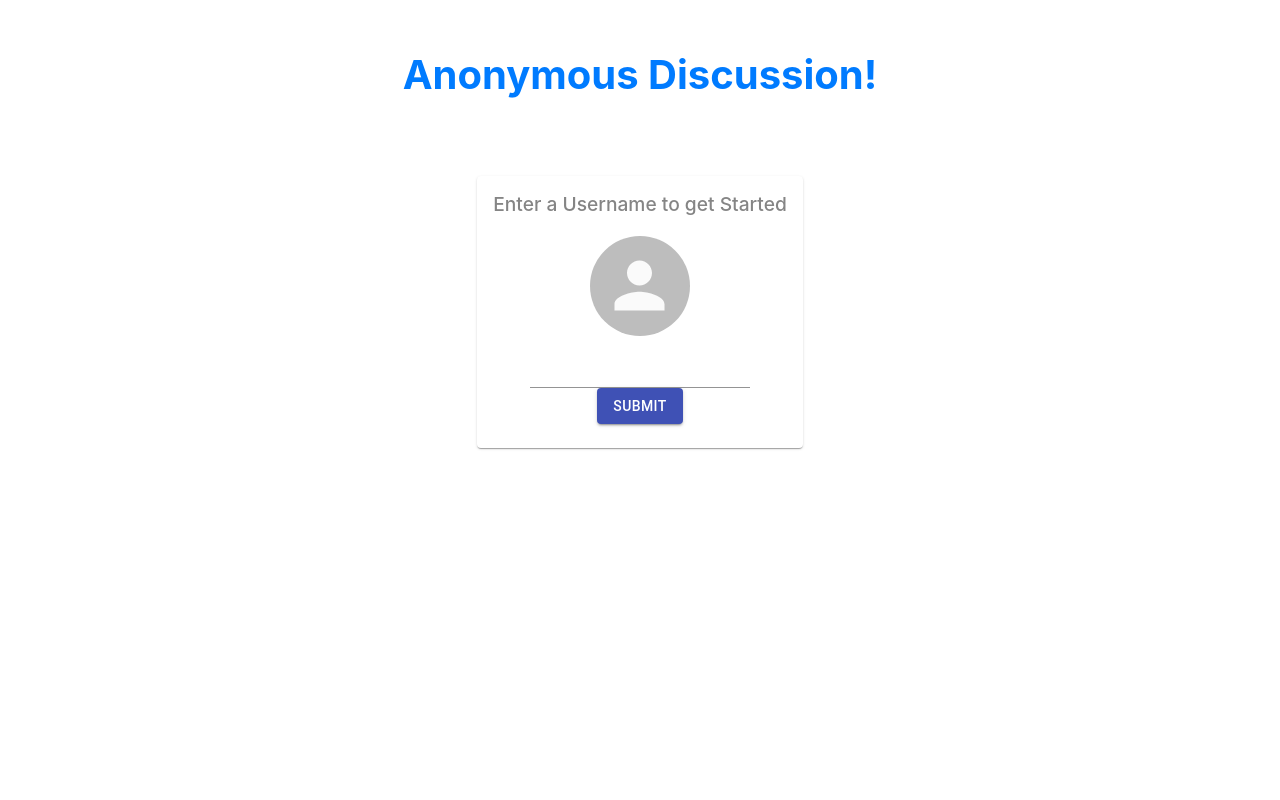
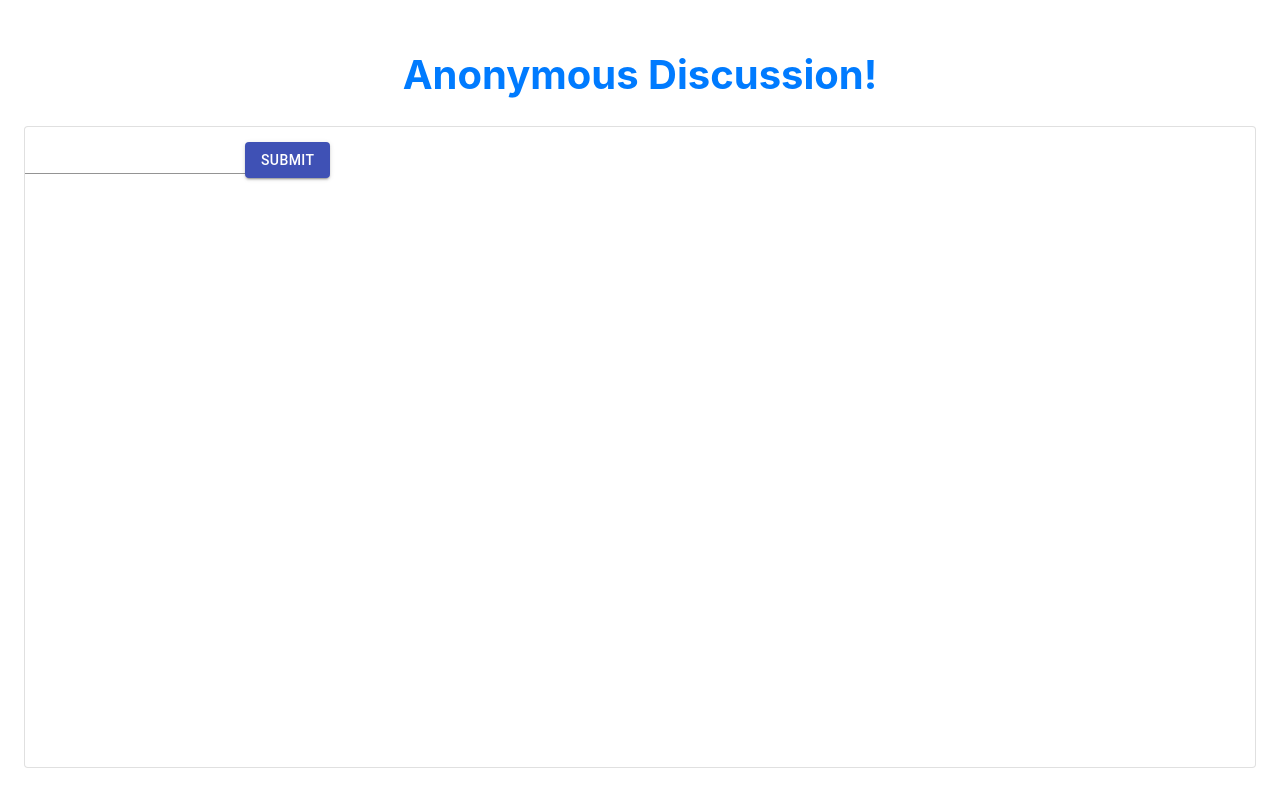
Before and after one commit to DevanshCodes/Anonymous-Discussion-Front, a React (Create React App) app: page /#/1 in a window 1280 px wide. Before the commit this address led to /#/. Built offline with nearby package versions, Linux system fonts and the light colour scheme; no server answers.

Commit message:
Added the Server-Side interactions

```diff
--- a/package.json
+++ b/package.json
@@ -14,7 +14,8 @@
     "react": "^16.13.1",
     "react-dom": "^16.13.1",
     "react-router-dom": "^5.1.2",
-    "react-scripts": "3.4.1"
+    "react-scripts": "3.4.1",
+    "socket.io-client": "^2.3.0"
   },
   "scripts": {
     "start": "react-scripts start",
--- a/src/App.js
+++ b/src/App.js
@@ -1,5 +1,5 @@
 import React from 'react';
-import { BrowserRouter, Route, Switch,HashRouter } from "react-router-dom";
+import {Route, Switch,HashRouter } from "react-router-dom";
 import home from "./home/home"
 import discussion from "./discussion/discussion"
 import './App.css';
--- a/src/discussion/discussion.js
+++ b/src/discussion/discussion.js
@@ -1,12 +1,15 @@
 import React, { Component } from "react";
 import "./discussion.scss";
-import { Card, CardContent, Paper, Container, Avatar, TextField, Button, Input } from '@material-ui/core';
-
+import socketIOClient from "socket.io-client";
+import { Paper, Container, Button, Input } from '@material-ui/core';
+var socket;
 class Discussion extends Component {
     constructor(props) {
         super(props);
         this.state = {
+            endpoint: "http://localhost:4000",
             message: '',
+            socket: '',
             messages: [
                 {
                     username: '',
@@ -15,9 +18,19 @@ class Discussion extends Component {
             ],
 
         };
+        socket = socketIOClient(this.state.endpoint)
         this.handleChange = this.handleChange.bind(this);
         this.handleSubmit = this.handleSubmit.bind(this);
 
+    }
+
+    componentDidMount() {
+        fetch('http://localhost:4000/api/chats')
+            .then(response => response.json())
+            .then((data) => {
+                console.log(data);
+                this.setState({ messages: data })
+            });
     }
 
     handleChange(event) {
@@ -25,7 +38,9 @@ class Discussion extends Component {
     }
 
     handleSubmit(event) {
-        const tmessages = this.state.messages;
+        var tmessages = this.state.messages;
+        var nmessage = { username: this.props.match.params.username, chat: this.state.message }
+        socket.emit("newMessage", nmessage);
         tmessages.push({ username: this.props.match.params.username, chat: this.state.message });
         this.setState({ messages: tmessages })
         this.setState({ message: "" })
@@ -46,9 +61,9 @@ class Discussion extends Component {
                                         <div className="chatText"> {i.chat} </div> </div>
                                 </div>)
                         })}
-                        <form className="form" onSubmit={this.handleSubmit}>
+                        <form className="form" >
                             <div><Input type="text" value={this.state.message} id="inputText" onChange={this.handleChange} /></div>
-                            <Button className="Submit" type="submit" value="Submit" variant="contained" color="primary"> Submit </Button>
+                            <Button className="Submit" type="submit" value="Submit" variant="contained" color="primary" onClick={this.handleSubmit}> Submit </Button>
                         </form>
                     </Paper> </div>
                 </Container>
--- a/src/discussion/discussion.scss
+++ b/src/discussion/discussion.scss
@@ -12,37 +12,35 @@ h1 {
     color: #007bff;
 }
 
-.paper{
+.paper {
     height: 80vh;
     margin-bottom: 20px;
 }
 
-.chat{
+.chat {
     display: flex;
     flex-direction: row;
     margin: 15px 0 0 15px;
-    .text{
+    .text {
         display: flex;
-        flex-direction: column;;
+        flex-direction: column;
         text-align: left;
         margin: 0 0 0 14px;
-        .username{
+        .username {
             font-size: large;
             font-weight: 500;
         }
-        .chatText{
+        .chatText {
             margin-right: 15px;
         }
     }
 }
-.form{
+.form {
     display: flex;
     flex: 1 1 auto;
     flex-direction: row;
-    .textfield{
+    .textfield {
         flex: 1 1 auto;
         min-width: auto;
     }
-    .Submit{
-    }
 }
--- a/src/home/home.js
+++ b/src/home/home.js
@@ -1,7 +1,7 @@
 import React, { Component } from "react";
 import { Link } from 'react-router-dom';
 import "./home.scss";
-import { Card, CardContent, Container, Avatar, TextField, Button, Input } from '@material-ui/core';
+import { Card, CardContent, Container, Avatar, Button, Input } from '@material-ui/core';
 
 class Home extends Component {
     constructor(props) {
```
Also changed, not shown: 1 other file (tests, documents, lock files or other folders).
